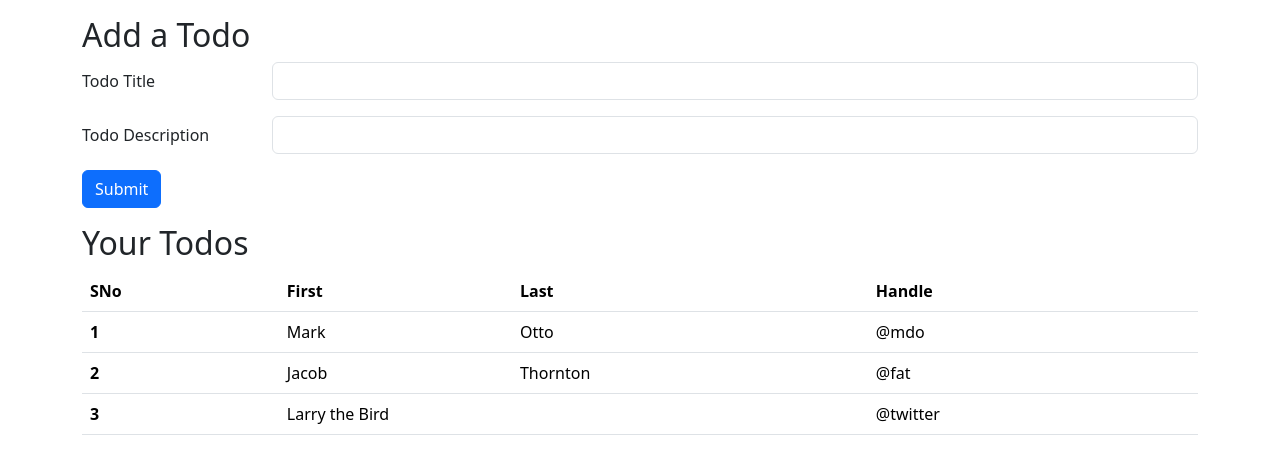
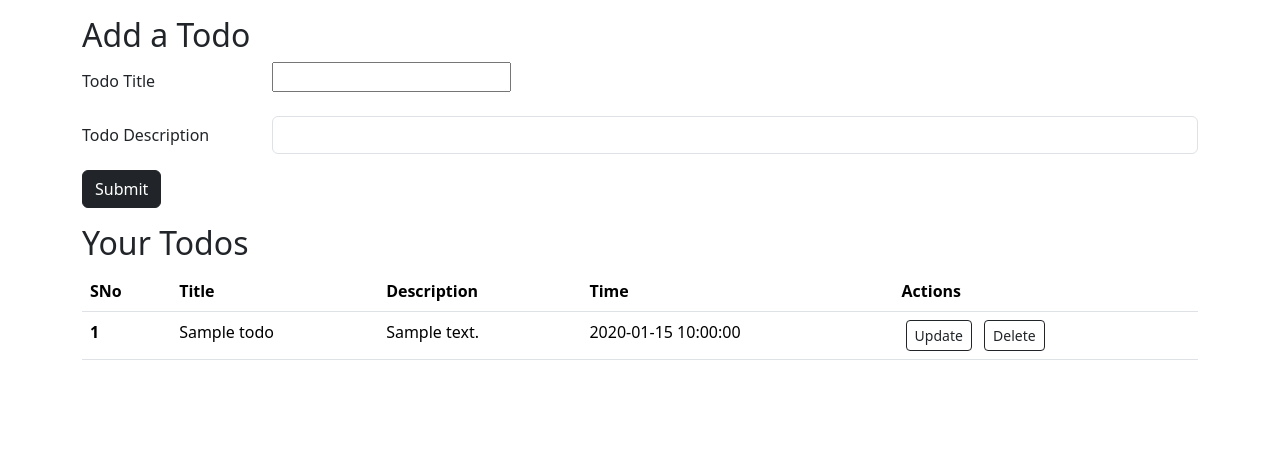
Before and after one commit to Mandar-123-code/Flask-Todo-App, a Flask app: page / in a window 1280 px wide. Shown: the part 56-530 px from the top of the page. Run offline with Flask 3, Linux system fonts and the light colour scheme; tables that the repository leaves empty hold one stand-in row (values such as "Sample post").

Commit message:
almost done

```diff
--- a/app.py
+++ b/app.py
@@ -1,31 +1,62 @@
-from flask import Flask,render_template
+from flask import Flask, render_template, request,redirect
 from flask_sqlalchemy import SQLAlchemy
 from datetime import datetime
 
-
 app = Flask(__name__)
-app.config["SQLALCHEMY_DATABASE_URI"] = "sqlite:///todo.db"
+app.config['SQLALCHEMY_DATABASE_URI'] = 'sqlite:///todo.db'
 app.config["SQLALCHEMY_TRACK_MODIFICATIONS"] = False
 db = SQLAlchemy(app)
 
 class Todo(db.Model):
-    sno = db.Column(db.Integer,primary_key=True)
-    title = db.Column(db.String(200),nullable=False)
-    desc = db.Column(db.String(500),nullable=False)
-    date_Created =db.Column(db.DateTime,default=datetime.utcnow)
+    sno = db.Column(db.Integer, primary_key=True)
+    title = db.Column(db.String(200), nullable=False)
+    desc = db.Column(db.String(500), nullable=False)
+    date_Created = db.Column(db.DateTime, default=datetime.utcnow)
 
     def __repr__(self) -> str:
         return f"{self.sno} - {self.title}"
 
-@app.route('/')
+@app.route('/', methods=['GET', 'POST'])
 def Hello_World():
-    return render_template('index.html')
-    # return 'Hello, World!'
+    title = ""  # Initialize 'title' and 'desc' to avoid UnboundLocalError
+    desc = ""
 
-@app.route('/products')
+    if request.method == "POST":
+        title = request.form['title']
+        desc = request.form['desc']
+
+        todo = Todo(title=title, desc=desc)
+        db.session.add(todo)
+        db.session.commit()
+        # Delete rows where title is 'Old Task'
+        db.session.query(Todo).filter(Todo.title == '').delete()
+        db.session.commit()
+        print("Matching Todo items deleted successfully!")
+
+
+    allTodo = Todo.query.all()
+    return render_template('index.html', allTodo=allTodo)
+
+@app.route('/show')
 def Products():
+    allTodo = Todo.query.all()
     return 'This is products page'
+@app.route('/update')
+def update():
+    allTodo = Todo.query.all()
+    return 'This is products page'
+@app.route('/delete/<int:sno>')
+def delete(sno):
+    todo = Todo.query.filter_by(sno=sno).first()  # Fetch the Todo item by sno
+
+    if todo:
+        db.session.delete(todo)  # Delete the fetched Todo item
+        db.session.commit()  # Commit the changes to the database
+        print(f"Todo with sno {sno} deleted successfully!")
+    else:
+        print(f"Todo with sno {sno} not found!")
+
+    return redirect('/')
 
 if __name__ == "__main__":
-    app.run(debug = True)
-    # app.run(debug = True, port=8000)
+    app.run(debug=True)
--- a/commands in terminal.txt
+++ /dev/null
@@ -1,4 +0,0 @@
-1.]pip install virtualenv
-2.]virtualenv env
-3.].\env\Scripts\activate.ps1
-4.]python .\filename.py
--- a/templates/index.html
+++ b/templates/index.html
@@ -14,7 +14,7 @@
   <body>
     <nav class="navbar navbar-expand-lg bg-body-tertiary">
       <div class="container-fluid">
-        <a class="navbar-brand" href="#">MyTodo</a>
+        <a class="navbar-brand" href="/">MyTodo</a>
         <button
           class="navbar-toggler"
           type="button"
@@ -73,11 +73,11 @@
     </nav>
     <div class="container my-3">
       <h2>Add a Todo</h2>
-      <form>
+      <form action="/" method="POST">
         <div class="row mb-3">
           <label for="title" class="col-sm-2 col-form-label">Todo Title</label>
           <div class="col-sm-10">
-            <input type="text" class="form-control" id="title" />
+            <input type="text" name="title" form-control" id="title" />
           </div>
         </div>
         <div class="row mb-3">
@@ -85,11 +85,11 @@
             >Todo Description</label
           >
           <div class="col-sm-10">
-            <input type="text" class="form-control" id="desc" />
+            <input type="text" name="desc" class="form-control" id="desc" />
           </div>
         </div>
 
-        <button type="submit" class="btn btn-primary">Submit</button>
+        <button type="submit" class="btn btn-dark">Submit</button>
       </form>
     </div>
     <div class="container my-3">
@@ -98,29 +98,27 @@
         <thead>
           <tr>
             <th scope="col">SNo</th>
-            <th scope="col">First</th>
-            <th scope="col">Last</th>
-            <th scope="col">Handle</th>
+            <th scope="col">Title</th>
+            <th scope="col">Description</th>
+            <th scope="col">Time</th>
+            <th scope="col">Actions</th>
           </tr>
         </thead>
         <tbody>
-          <tr>
-            <th scope="row">1</th>
-            <td>Mark</td>
-            <td>Otto</td>
-            <td>@mdo</td>
-          </tr>
-          <tr>
-            <th scope="row">2</th>
-            <td>Jacob</td>
-            <td>Thornton</td>
-            <td>@fat</td>
-          </tr>
-          <tr>
-            <th scope="row">3</th>
-            <td colspan="2">Larry the Bird</td>
-            <td>@twitter</td>
-          </tr>
+            {% for todo in allTodo %}
+            <tr>
+                <th scope="row">{{loop.index}}</th>
+                <td>{{todo.title}}</td>
+                <td>{{todo.desc}}</td>
+                <td>{{todo.date_Created}}</td>
+                <td><a href="/delete/{{todo.sno}}" type="button" class="btn btn-outline-dark btn-sm mx-1">Update</a>
+                <a href="/delete/{{todo.sno}}" type="button" class="btn btn-outline-dark btn-sm mx-1">Delete</a>
+
+                </td>
+
+              </tr>
+            {% endfor %}
+
         </tbody>
       </table>
     </div>
```
Also changed, not shown: instance/todo.db.
